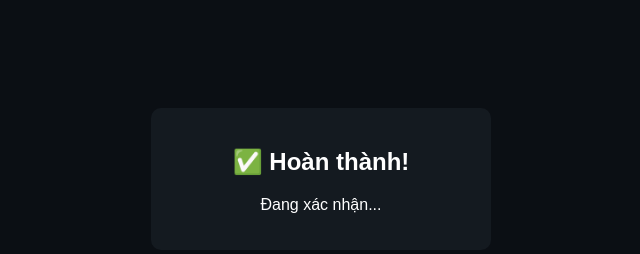
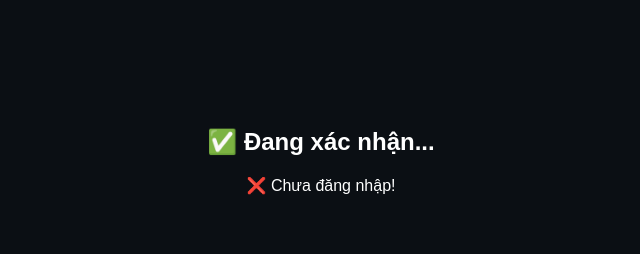
Before and after one commit to Rubysand99/website-kiemtien, a website: page verify.html in a window 1280 px wide. Shown: the whole page, without its empty margins (319-959 px from the left). Drawn offline with Linux system fonts and the light colour scheme.

Commit message:
Update verify.html

```diff
--- a/verify.html
+++ b/verify.html
@@ -2,36 +2,24 @@
 <html>
 <head>
 <meta charset="UTF-8">
-<title>Xác nhận</title>
+<title>Verify</title>
 
 <style>
 body{
 background:#0b0f14;
 color:white;
-font-family:Arial;
 text-align:center;
 padding-top:100px;
-}
-.box{
-background:#141a20;
-padding:20px;
-border-radius:10px;
-width:300px;
-margin:auto;
+font-family:Arial;
 }
 </style>
 </head>
 
 <body>
 
-<div class="box">
-
-<h2>✅ Hoàn thành!</h2>
-<p>Đang xác nhận...</p>
+<h2>✅ Đang xác nhận...</h2>
 
 <p id="msg"></p>
-
-</div>
 
 <script>
 
@@ -39,7 +27,7 @@ const API = "https://website-kiemtien.onrender.com";
 let user = localStorage.getItem("user");
 
 if(!user){
-  document.getElementById("msg").innerText = "❌ Bạn chưa đăng nhập!";
+  msg.innerText="❌ Chưa đăng nhập!";
 }else{
 
 fetch(API+"/reward",{
@@ -49,6 +37,17 @@ fetch(API+"/reward",{
 })
 .then(r=>r.json())
 .then(d=>{
+ if(d.msg=="ok"){
+   msg.innerText="💰 +500đ!";
+ }
+ else{
+   msg.innerText="⏳ Chờ 1 tiếng!";
+ }
+});
 
- if(d.msg=="wait"){
-   document
+}
+
+</script>
+
+</body>
+</html>
```
